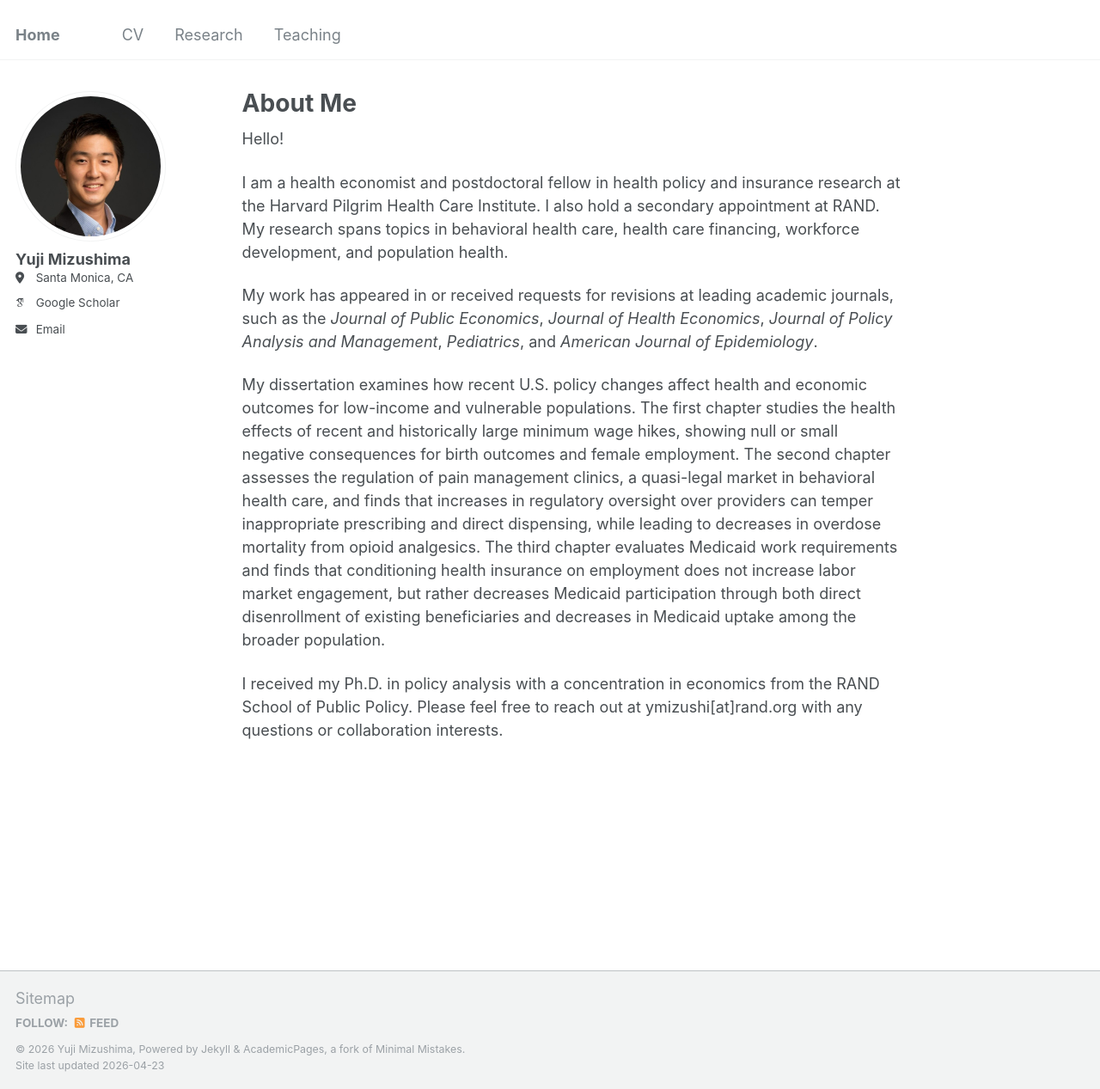
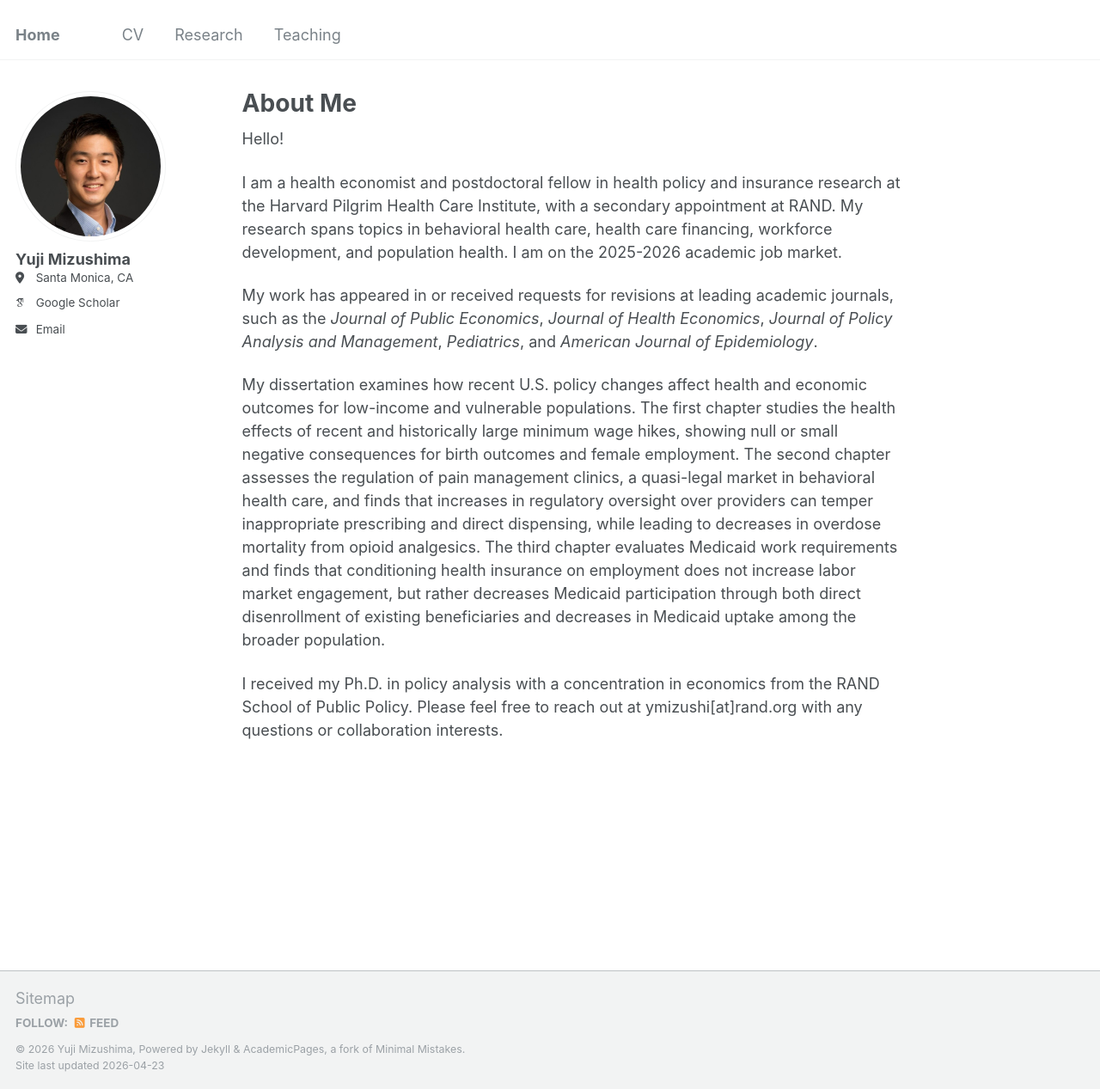
Before and after one commit to yujimizushima/yujimizushima.github.io, a Jekyll site: the page built from _pages/about.md, in a window 1280 px wide and 1267 px high. Shown: the whole window at 86% size. Built offline with Jekyll 4.4.1, drawn with Linux system fonts in a browser that asks for light colours; some web fonts are replaced.

Commit message:
Update about.md

```diff
--- a/_pages/about.md
+++ b/_pages/about.md
@@ -9,7 +9,7 @@ redirect_from:
 
 Hello!
 
-I am a health economist and postdoctoral fellow in health policy and insurance research at the Harvard Pilgrim Health Care Institute. I also hold a secondary appointment at RAND. My research spans topics in behavioral health care, health care financing, workforce development, and population health.
+I am a health economist and postdoctoral fellow in health policy and insurance research at the Harvard Pilgrim Health Care Institute, with a secondary appointment at RAND. My research spans topics in behavioral health care, health care financing, workforce development, and population health. I am on the 2025-2026 academic job market.
 
 My work has appeared in or received requests for revisions at leading academic journals, such as the _Journal of Public Economics_, _Journal of Health Economics_, _Journal of Policy Analysis and Management_, _Pediatrics_, and _American Journal of Epidemiology_.
 
```
